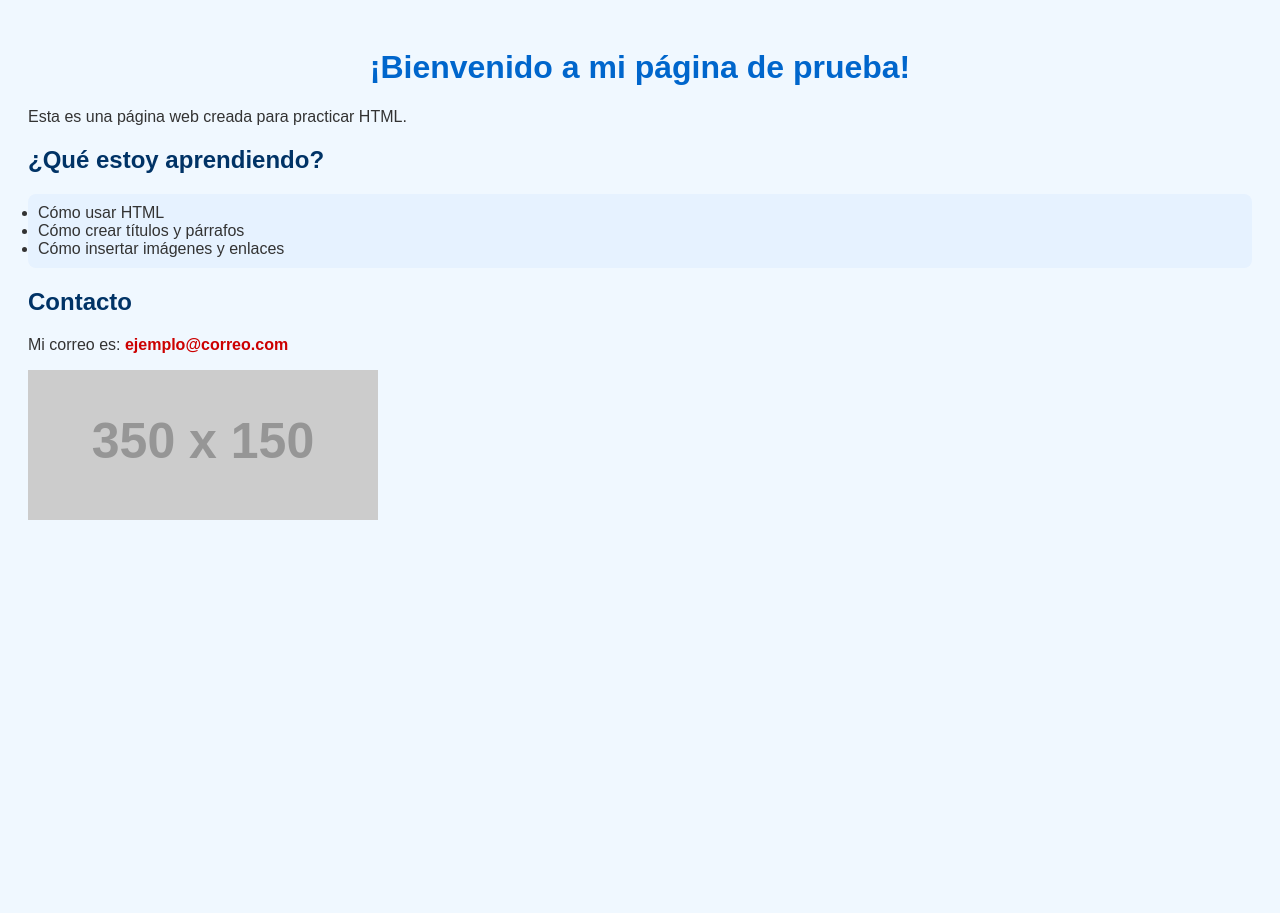
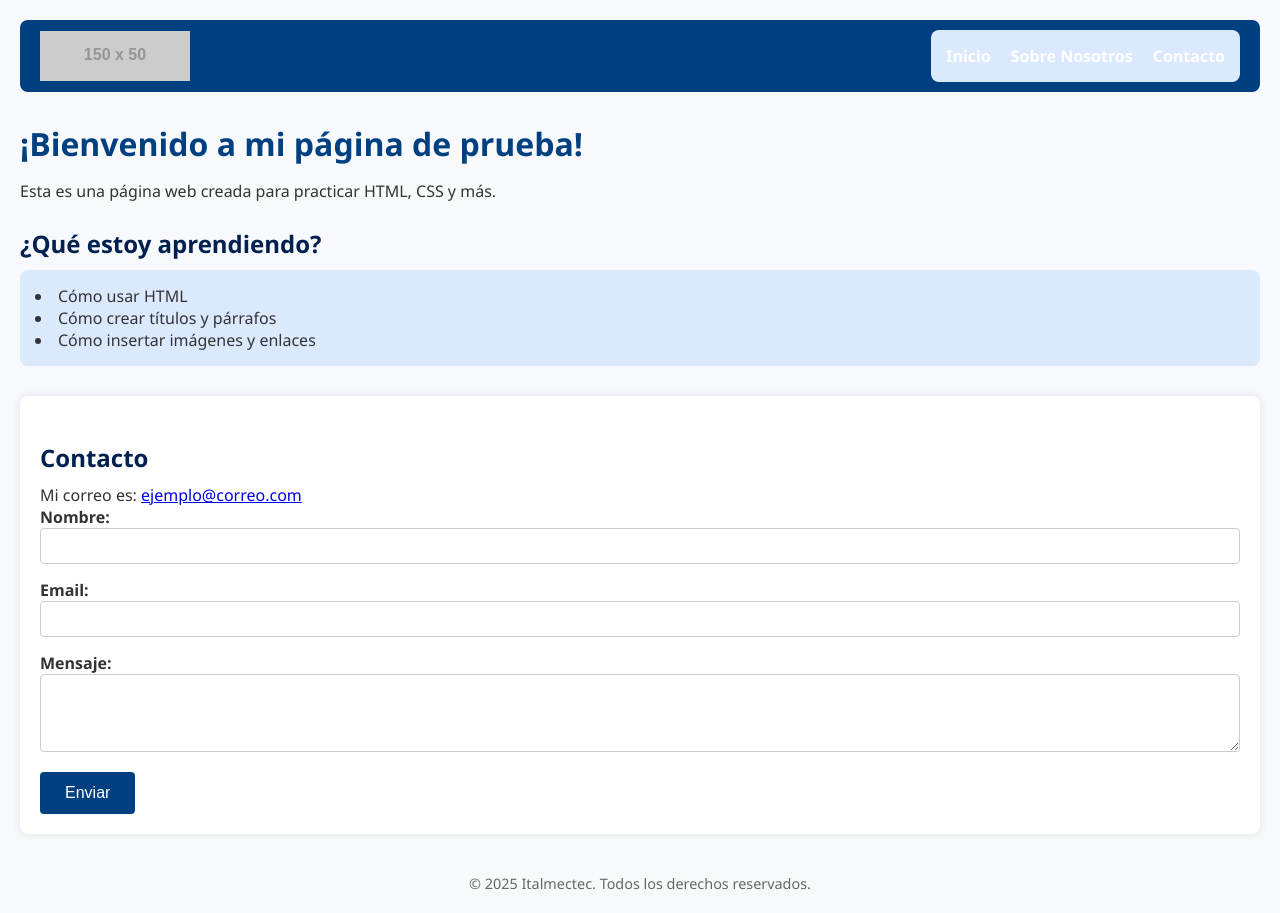
Before and after one commit to Antonella1109/paginaprueba, a plain HTML site: page index.html in a window 1280 px wide. Before the commit the page ends 800 px from the top, so only its background shows below. Drawn offline with Linux system fonts and the light colour scheme; placeholder pictures from the web are drawn by us.

Commit message:
Subiendo página completa con menú y diseño

```diff
--- a/estilos.css
+++ b/estilos.css
@@ -1,31 +1,111 @@
+/* Reset básico */
+* {
+  margin: 0;
+  padding: 0;
+  box-sizing: border-box;
+}
+
 body {
-  background-color: #f0f8ff;
-  font-family: Arial, sans-serif;
+  font-family: 'Segoe UI', Tahoma, Geneva, Verdana, sans-serif;
+  background: #f7f9fc;
   color: #333;
   padding: 20px;
 }
 
-h1 {
-  color: #0066cc;
-  text-align: center;
+/* Header */
+header {
+  display: flex;
+  align-items: center;
+  justify-content: space-between;
+  background-color: #004080;
+  padding: 10px 20px;
+  color: white;
+  border-radius: 8px;
+  margin-bottom: 30px;
 }
 
-h2 {
-  color: #003366;
+.logo {
+  height: 50px;
+}
+
+nav ul.menu {
+  list-style: none;
+  display: flex;
+  gap: 20px;
+}
+
+nav ul.menu li a {
+  color: white;
+  text-decoration: none;
+  font-weight: 600;
+  transition: color 0.3s;
+}
+
+nav ul.menu li a:hover {
+  color: #ffcc00;
+}
+
+/* Main */
+main h1 {
+  color: #004080;
+  margin-bottom: 15px;
+}
+
+main h2 {
+  margin-top: 25px;
+  color: #002050;
+  margin-bottom: 10px;
 }
 
 ul {
-  background-color: #e6f2ff;
-  padding: 10px;
+  background-color: #dbe9ff;
+  padding: 15px;
   border-radius: 8px;
+  list-style: inside disc;
 }
 
-a {
-  color: #cc0000;
-  text-decoration: none;
-  font-weight: bold;
+/* Contacto */
+#contacto {
+  margin-top: 30px;
+  background: white;
+  padding: 20px;
+  border-radius: 8px;
+  box-shadow: 0 0 8px rgba(0,0,0,0.1);
 }
 
-a:hover {
-  text-decoration: underline;
+#contacto label {
+  font-weight: 600;
 }
+
+#contacto input, #contacto textarea {
+  width: 100%;
+  padding: 8px;
+  margin-bottom: 15px;
+  border: 1px solid #ccc;
+  border-radius: 4px;
+  font-size: 1em;
+  resize: vertical;
+}
+
+#contacto button {
+  background-color: #004080;
+  color: white;
+  border: none;
+  padding: 12px 25px;
+  border-radius: 4px;
+  font-size: 1em;
+  cursor: pointer;
+  transition: background-color 0.3s;
+}
+
+#contacto button:hover {
+  background-color: #002050;
+}
+
+/* Footer */
+footer {
+  text-align: center;
+  margin-top: 40px;
+  font-size: 0.9em;
+  color: #666;
+}
--- a/index.html
+++ b/index.html
@@ -1,14 +1,26 @@
 <!DOCTYPE html>
 <html lang="es">
 <head>
-    <meta charset="UTF-8">
+  <meta charset="UTF-8" />
   <title>Mi Página de Prueba</title>
-    <link rel="stylesheet" href="estilos.css">
+  <link rel="stylesheet" href="estilos.css" />
 </head>
+<body>
 
-  <body>
+  <header>
+    <img src="https://via.placeholder.com/150x50?text=Logo" alt="Logo Italmectec" class="logo" />
+    <nav>
+      <ul class="menu">
+        <li><a href="index.html">Inicio</a></li>
+        <li><a href="sobre.html">Sobre Nosotros</a></li>
+        <li><a href="#contacto">Contacto</a></li>
+      </ul>
+    </nav>
+  </header>
+
+  <main>
     <h1>¡Bienvenido a mi página de prueba!</h1>
-    <p>Esta es una página web creada para practicar HTML.</p>
+    <p>Esta es una página web creada para practicar HTML, CSS y más.</p>
 
     <h2>¿Qué estoy aprendiendo?</h2>
     <ul>
@@ -17,9 +29,37 @@
       <li>Cómo insertar imágenes y enlaces</li>
     </ul>
 
+    <section id="contacto">
       <h2>Contacto</h2>
       <p>Mi correo es: <a href="mailto:ejemplo@correo.com">ejemplo@correo.com</a></p>
 
-    <img src="https://via.placeholder.com/350x150" alt="Imagen de prueba">
+      <form id="form-contacto">
+        <label for="nombre">Nombre:</label><br />
+        <input type="text" id="nombre" name="nombre" required /><br />
+
+        <label for="email">Email:</label><br />
+        <input type="email" id="email" name="email" required /><br />
+
+        <label for="mensaje">Mensaje:</label><br />
+        <textarea id="mensaje" name="mensaje" rows="4" required></textarea><br />
+
+        <button type="submit">Enviar</button>
+      </form>
+    </section>
+  </main>
+
+  <footer>
+    <p>© 2025 Italmectec. Todos los derechos reservados.</p>
+  </footer>
+
+  <script>
+    // Script para mostrar alerta al enviar el formulario (simulación)
+    document.getElementById('form-contacto').addEventListener('submit', function(event) {
+      event.preventDefault();
+      alert('¡Gracias por contactarnos, ' + this.nombre.value + '! Respondremos pronto.');
+      this.reset();
+    });
+  </script>
+
 </body>
 </html>
```
Also changed, not shown: sobre.html (added, +33 -0 lines). Lines whose indentation alone changed are shown as unchanged.
